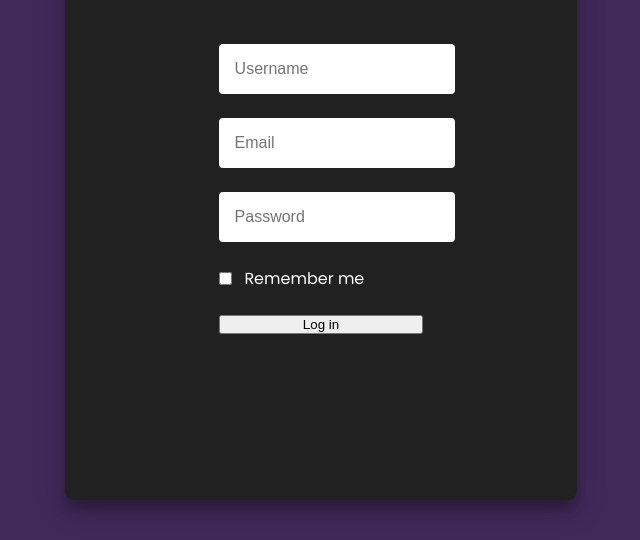
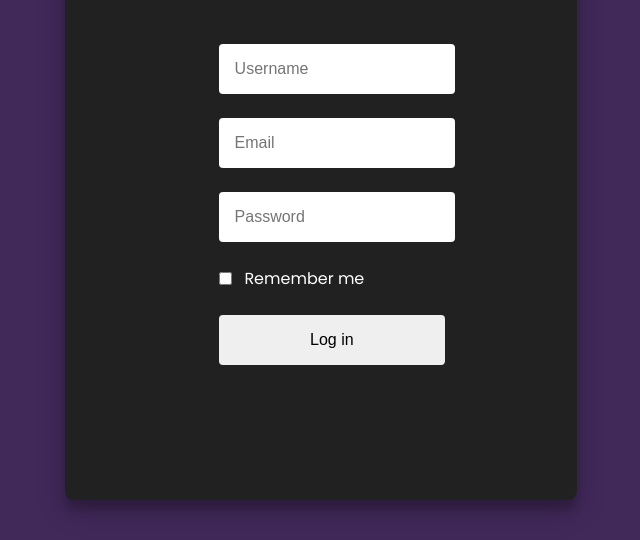
Before and after one commit to Tanzkalmar35/ScheduleFlow, a website built with Vite: page src/html/login.html in a window 1280 px wide. Shown: the part 260-800 px from the top of the page, without its empty margins (319-959 px from the left). Built offline with nearby package versions, Linux system fonts and the light colour scheme.

Commit message:
Styled a bit.
Formatted auth_util.rs

```diff
--- a/src/styles.css
+++ b/src/styles.css
@@ -103,7 +103,13 @@ input:focus {
 }
 
 #login-btn {
-
+    width: 17.7vw;
+    padding: 1rem;
+    border-radius: var(--size-radius);
+    border: none;
+    color: black;
+    font-size: medium;
+    cursor: pointer;
 }
 
 .notifications {
```
Also changed, not shown: 1 other file.
